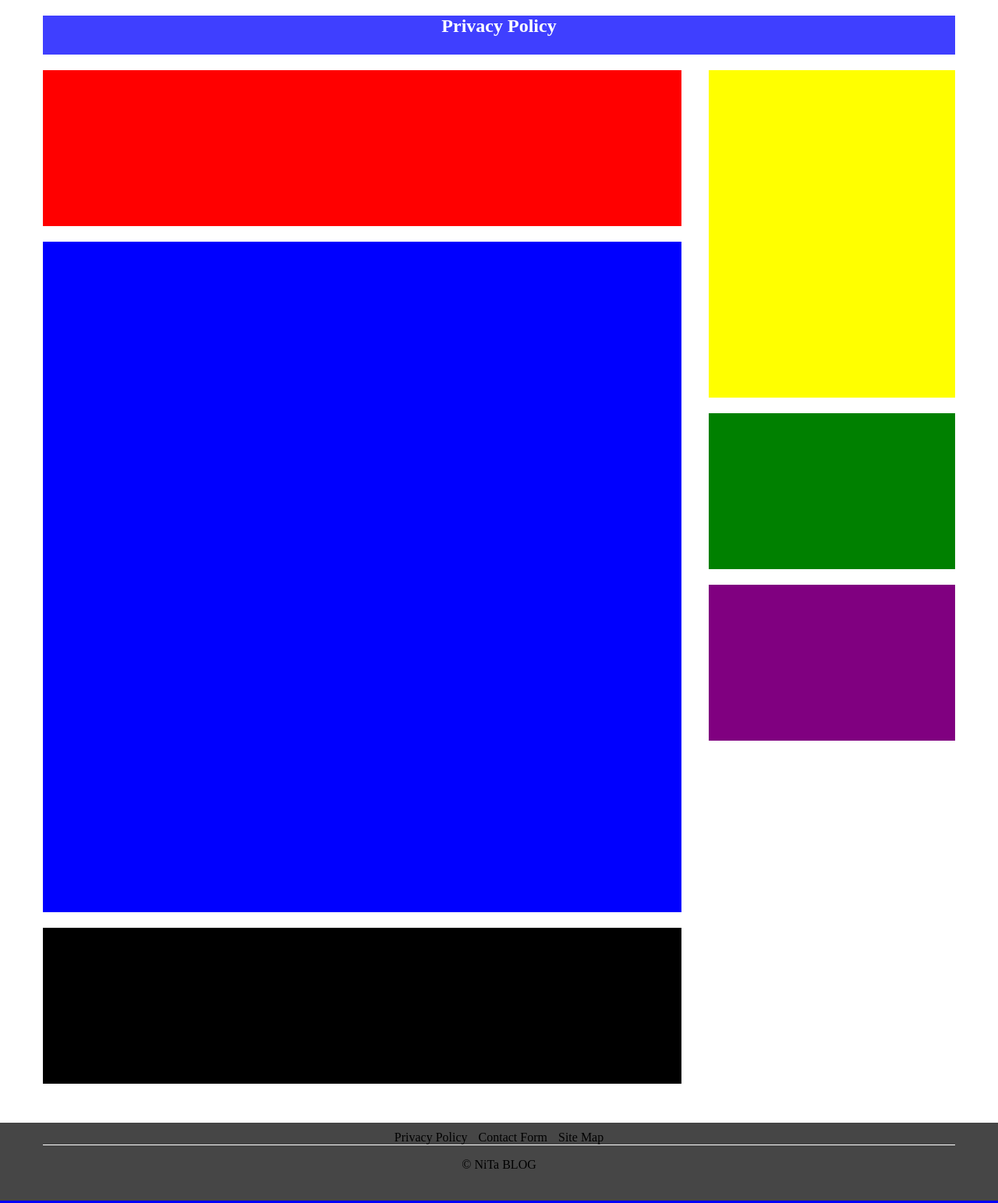
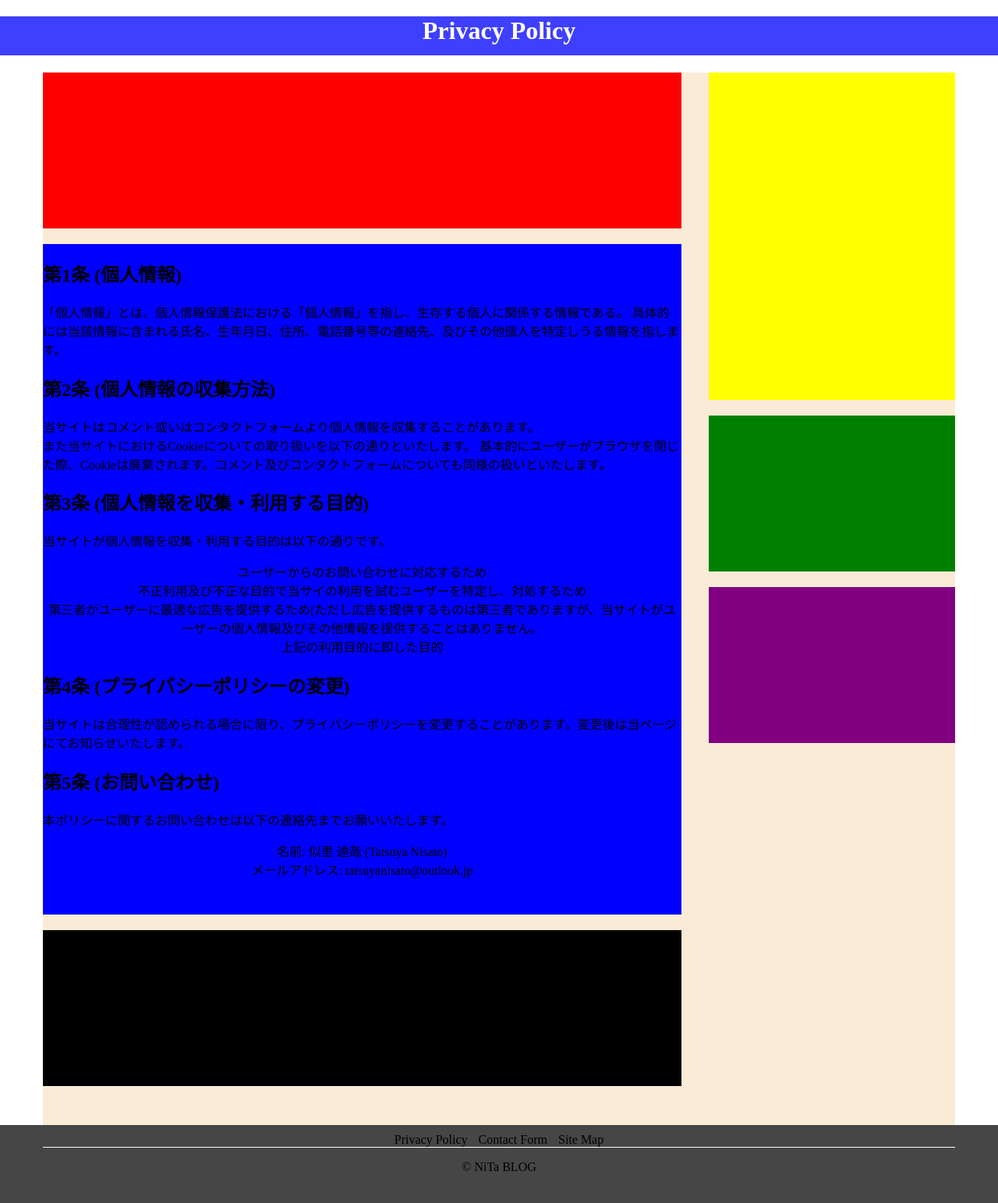
Before and after one commit to ni-m-ta/blog_public, a PHP site: page /privacy-policy.html in a window 1280 px wide. Shown: the part 130-1673 px from the top of the page at 78% size. Run offline with PHP 8.4, Linux system fonts and the light colour scheme; some libraries are stand-ins or nearby versions.

Commit message:
setting the color

```diff
--- a/css/contents.css
+++ b/css/contents.css
@@ -6,6 +6,7 @@
     color: white;
     text-align: center;
 }
+
 .contents{
     display: grid;
     grid-template-columns: 70% 27%;
@@ -13,6 +14,7 @@
     column-gap: 3%;
     row-gap: 20px;
     padding-bottom: 50px;
+    background-color: antiquewhite;
   }
 
 
--- a/privacy-policy.html
+++ b/privacy-policy.html
@@ -41,12 +41,52 @@
           </ul>
       </div>
     </header>
+    <h1 class="title">Privacy Policy</h2>
     <div class="container">
-      <h2 class="title">Privacy Policy</h2>
       <div class="contents">
         <div class="ad ad-top">
         </div>
         <div class="main">
+          <div>
+            <h2>第1条 (個人情報)</h2>
+            <p>「個人情報」とは、個人情報保護法における「個人情報」を指し、生存する個人に関係する情報である。
+                具体的には当該情報に含まれる氏名、生年月日、住所、電話番号等の連絡先、及びその他個人を特定しうる情報を指します。
+            </p>
+          </div>
+          <div>
+            <h2>第2条 (個人情報の収集方法)</h2>
+            <p>
+              当サイトはコメント或いはコンタクトフォームより個人情報を収集することがあります。
+              <br>また当サイトにおけるCookieについての取り扱いを以下の通りといたします。
+              基本的にユーザーがブラウザを閉じた際、Cookieは廃棄されます。コメント及びコンタクトフォームについても同様の扱いといたします。
+            </p>
+          </div>
+          <div>
+            <h2>第3条 (個人情報を収集・利用する目的)</h2>
+            <p>当サイトが個人情報を収集・利用する目的は以下の通りです。</p>
+            <ul>
+              <li>ユーザーからのお問い合わせに対応するため</li>
+              <li>不正利用及び不正な目的で当サイの利用を試むユーザーを特定し、対処するため</li>
+              <li>第三者がユーザーに最適な広告を提供するため(ただし広告を提供するものは第三者でありますが、当サイトがユーザーの個人情報及びその他情報を提供することはありません。</li>
+              <li>上記の利用目的に即した目的</li>
+            </ul>
+          </div>
+          <div>
+            <h2>第4条 (プライバシーポリシーの変更)</h2>
+            <p>当サイトは合理性が認められる場合に限り、プライバシーポリシーを変更することがあります。変更後は当ページにてお知らせいたします。</p>
+          </div>
+          <div>
+            <h2>第5条 (お問い合わせ)</h2>
+            <p>
+              本ポリシーに関するお問い合わせは以下の連絡先までお願いいたします。
+            </p>
+            <p>
+              <ul>
+                <li>名前: 似里 達哉 (Tatsuya Nisato)</li>
+                <li>メールアドレス: tatsuyanisato@outlook.jp</li>
+              </ul>
+            </p>
+          </div>
         </div>
         <div class="side child-profile">
         </div>
```
